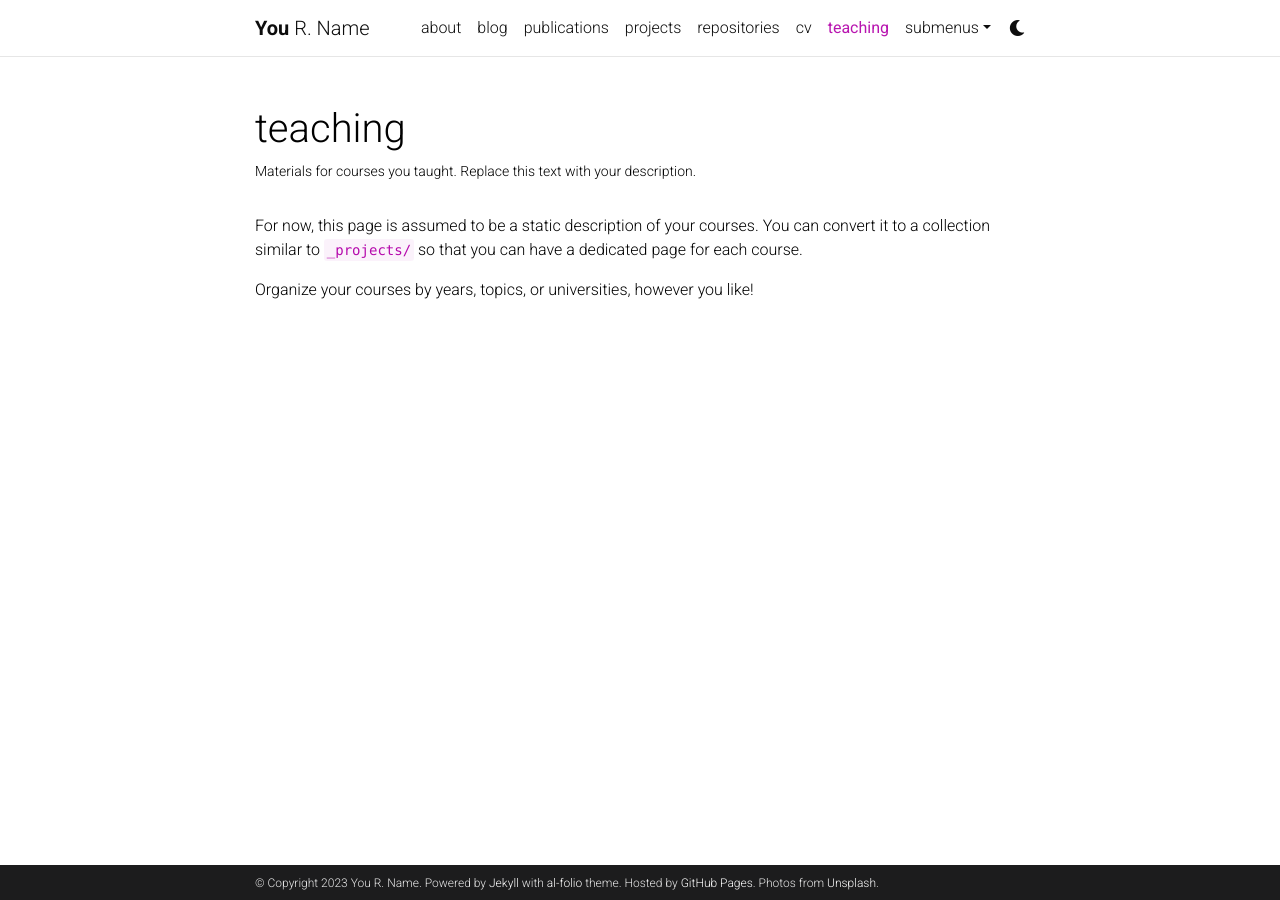
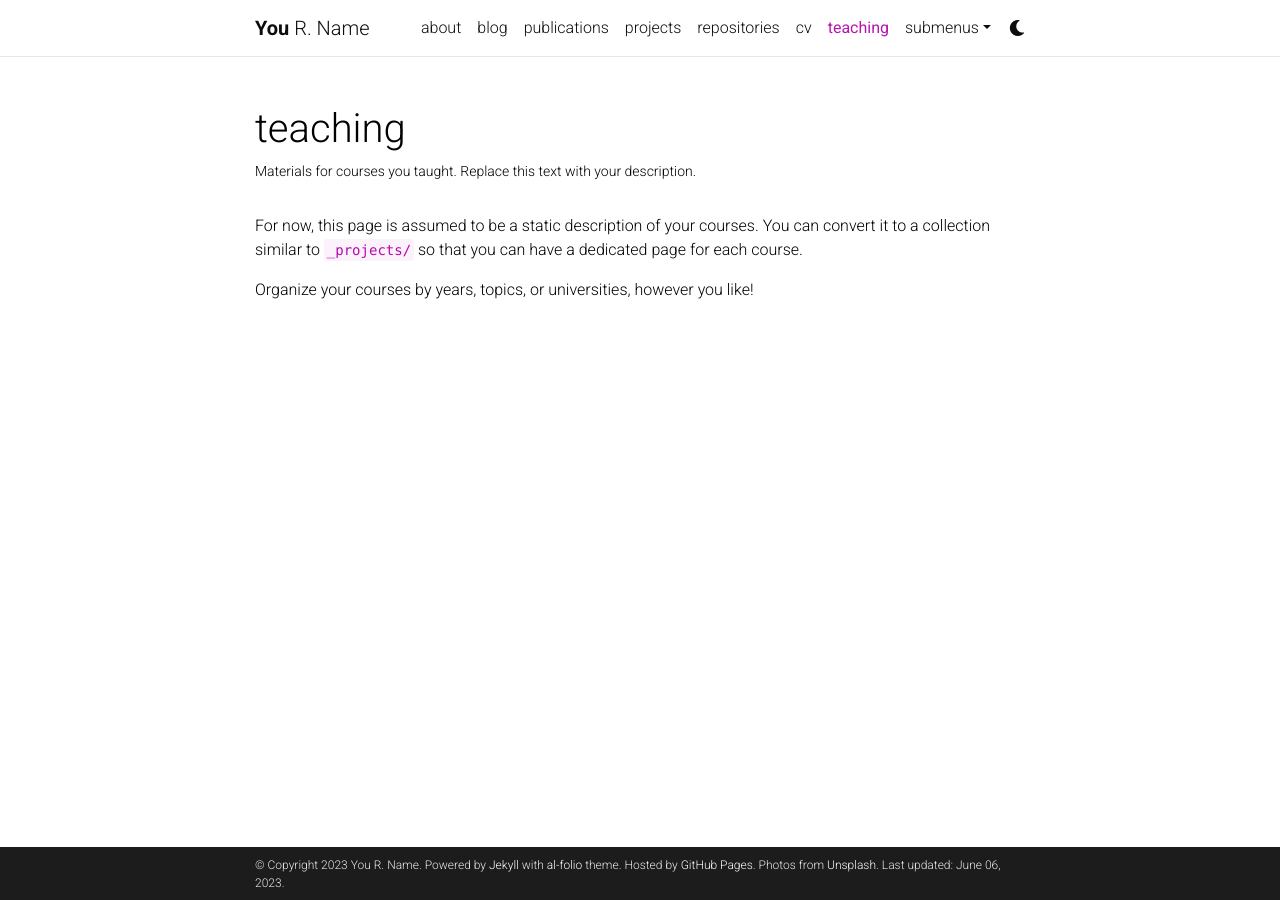
Before and after one commit to dsl-unibe-ch/create-your-personal-website-page-2023, a Jekyll site: the page built from _pages/teaching.md, in a window 1280 px wide. Built offline with Jekyll 4.4.1, drawn with Linux system fonts in a browser that asks for light colours; comment, search, counter and statistics services are not loaded; a style sheet for code colours, icons or effects is not loaded; some of the changed lines change nothing that is shown.

Commit message:
Setting up the domain - Step 4

```diff
--- a/_config.yml
+++ b/_config.yml
@@ -18,9 +18,9 @@
 lang: en # the language of your site (for example: en, fr, cn, ru, etc.)
 icon: ⚛️  # the emoji used as the favicon (alternatively, provide image name in /assets/img/)
 
-url: https://dsl-unibe-ch.github.io # the base hostname & protocol for your site
-baseurl: /create-your-personal-website-page-2023 # the subpath of your site, e.g. /blog/
-last_updated: false # set to true if you want to display last updated in the footer
+url: https://dsl.flick.solutions # the base hostname & protocol for your site
+baseurl: # the subpath of your site, e.g. /blog/
+last_updated: true # set to true if you want to display last updated in the footer
 impressum_path:  # set to path to include impressum link in the footer, use the same path as permalink in a page, helps to conform with EU GDPR
 
 # -----------------------------------------------------------------------------
```
